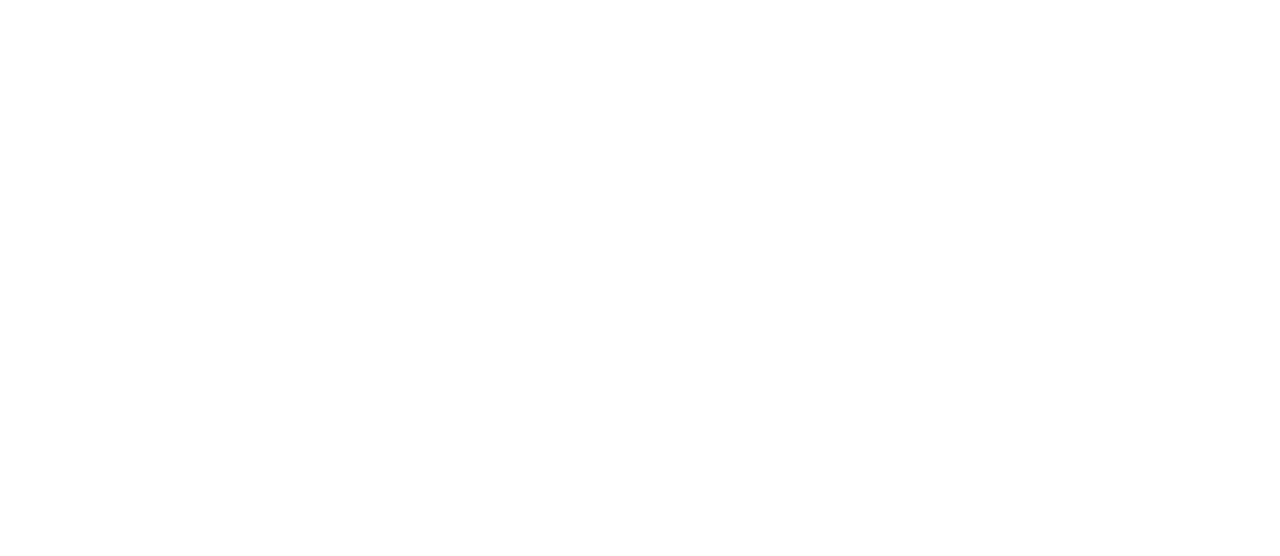
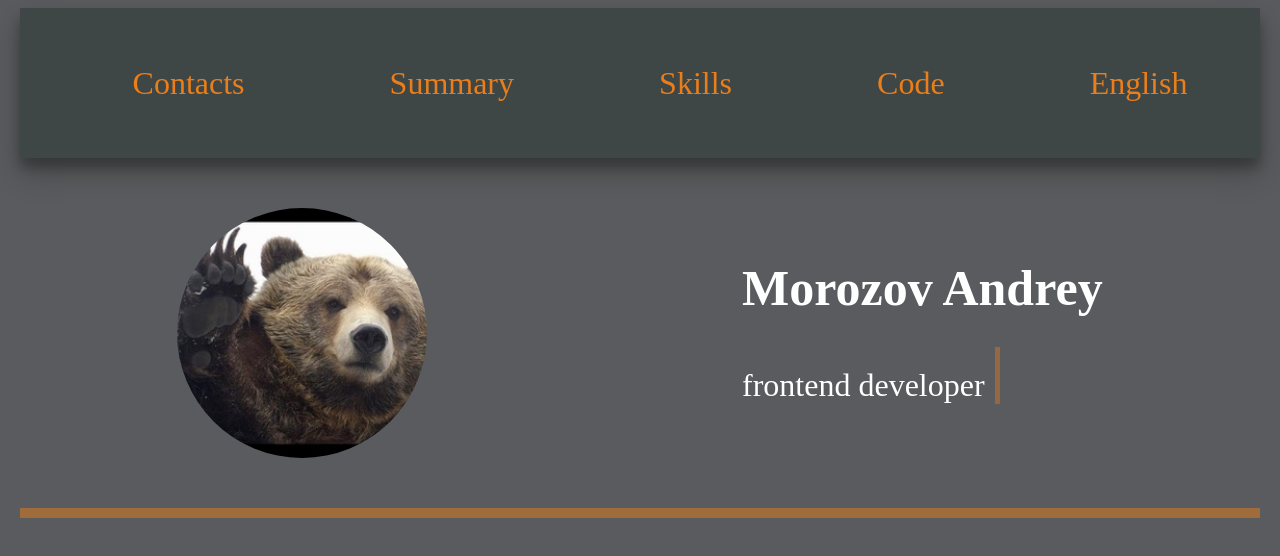
Before and after one commit to andre7061/rsschool-cv, a plain HTML site: page index.html in a window 1280 px wide. Drawn offline with Linux system fonts and the light colour scheme.

Commit message:
feat: add new file Header and First

```diff
--- /dev/null
+++ b/css/header/header.css
@@ -0,0 +1,40 @@
+.header__container {
+  background-color: rgb(62, 70, 70);
+  min-height: 150px;
+  box-shadow: 0 14px 28px rgba(0,0,0,0.25), 0 10px 10px rgba(0,0,0,0.22);
+}
+
+.nav-list {
+  margin: 0;
+  min-height: 150px;
+  display: flex;
+  align-items: center;
+  justify-content: space-around;
+  list-style-type: none;
+}
+
+.nav-link {
+  display: block;
+  color: rgb(233, 126, 26);
+  font-size: 32px;
+  text-decoration: none;
+  transition: 1s;
+}
+.nav-link:hover {
+  transform: scale(1.2);
+  color: rgb(184, 204, 236);
+  text-shadow: #fc0 1px 0 10px;
+}
+@media (max-width: 1030px) {
+  .nav-link {
+    font-size: 20px;
+  }
+
+}
+@media (max-width: 730px){
+  .nav-list{
+    display: flex;
+    flex-direction: column;
+
+  }
+}
--- /dev/null
+++ b/css/style.css
@@ -0,0 +1,20 @@
+@import "./header/header.css";
+@import "./title/title.css";
+*{
+
+  box-sizing: border-box;
+}
+html {
+  scroll-behavior: smooth;
+}
+.body{
+  background-color: rgb(89, 91, 94);
+}
+
+.main{
+
+}
+.container{
+  max-width: 1240px;
+    margin: 0 auto;
+}
--- /dev/null
+++ b/css/title/title.css
@@ -0,0 +1,82 @@
+.first__container {
+  display: flex;
+  flex-wrap: wrap;
+  justify-content: space-around;
+  align-items: center;
+  padding-top: 50px;
+  padding-bottom: 50px;
+  border-bottom: solid 10px rgba(233, 126, 26, 0.5);
+
+}
+@media (max-width: 430px){
+  .first__container{
+    padding-left: 20px;
+    padding-top: 30px;
+  }
+}
+.first__img {
+  display: block;
+  width: 250px;
+  height: 250px;
+  object-fit: cover;
+  border-radius: 50%;
+}
+
+.first__title {
+  margin: 0;
+  font-size: 50px;
+  color: white;
+
+  padding-bottom: 30px;
+}
+
+.first__wrapper {
+  display: inline-block;
+}
+.first__subtitle {
+  margin: 0;
+  padding-top: 20px;
+  font-size: 32px;
+  color: white;
+  text-align: center;
+
+  border-right: 5px solid rgb(233, 126, 26);
+  overflow: hidden;
+  width: 0;
+  white-space: nowrap;
+  animation:  typing 10s steps(50, end) forwards infinite,
+  blink .8s infinite;
+
+
+  padding-right: 10px;
+}
+
+@keyframes typing {
+  0% {
+    width: 0;
+  }
+  20%{
+    width: 100%;
+  }
+  to {
+    width: 100%;
+  }
+}
+@keyframes blink {
+  from { border-color: transparent }
+  to { border-color: rgb(233, 126, 26); }
+}
+@media (max-width: 630px){
+  .first__img{
+    width: 150px;
+  height: 150px;
+  }
+  .first__title {
+    font-size: 32px;
+    padding-bottom: 0;
+  }
+  .first__subtitle{
+    font-size: 20px;
+    padding-top: 5px;
+  }
+}
--- /dev/null
+++ b/dev.css
@@ -0,0 +1,78 @@
+/* Отладочные свойства , снять перед выкаткой в тестовую эксплуатацию / Dev-deps, to be removed before staging
+
+
+    Выделение тэгов блоков стилем границ / Block tag distinguishing by border style */
+
+header {
+  outline-style: groove;
+  outline-color: lightslategrey;
+}
+
+main {
+  outline-style: double;
+  outline-color: lightslategrey;
+}
+
+footer {
+  outline-style: ridge;
+  outline-color: lightslategrey;
+}
+
+div {
+  outline-style: solid;
+  outline-color: lightslategrey;
+}
+
+section {
+  outline-style: outset;
+  outline-color: lightslategrey;
+}
+
+article {
+  outline-style: inset;
+  outline-color: lightslategrey;
+}
+
+h1 {
+  outline-style: ridge;
+  outline-color: thistle;
+}
+
+h2 {
+  outline-style: ridge;
+  outline-color: lightpink;
+}
+
+p {
+  outline-style: groove;
+  outline-color: lightsalmon;
+}
+
+nav {
+  outline-style: dashed;
+  outline-color: navajowhite;
+}
+
+img {
+  outline-style: dotted;
+  outline-color: palevioletred;
+}
+
+ul,
+ol,
+dl {
+  outline-style: dashed;
+  outline-color: darkolivegreen;
+}
+
+li,
+dt,
+dd {
+  outline-style: dotted;
+  outline-color: darkkhaki;
+}
+
+table {
+  outline-style: ridge;
+  outline-color: darkslateblue;
+}
--- a/index.html
+++ b/index.html
@@ -1,13 +1,40 @@
 <!DOCTYPE html>
 <html lang="en">
-<head>
-  <meta charset="UTF-8">
-  <meta http-equiv="X-UA-Compatible" content="IE=edge">
-  <meta name="viewport" content="width=device-width, initial-scale=1.0">
-  <link rel="stylesheet" href="./style.css">
-  <title>Document</title>
-</head>
-<body>
-
-</body>
+  <head>
+    <meta charset="UTF-8" />
+    <meta http-equiv="X-UA-Compatible" content="IE=edge" />
+    <meta name="viewport" content="width=device-width, initial-scale=1.0" />
+    <link rel="icon" href="./assets/img/flower088.ico" />
+    <link rel="stylesheet" href="./css/style.css" />
+    <title>cv</title>
+  </head>
+  <body class="body">
+    <header class="header">
+      <div class="container header__container">
+        <nav class="nav">
+          <ul class="nav-list">
+            <li class="nav-item"><a href="#contacts" class="nav-link">Contacts</a></li>
+            <li class="nav-item"><a href="#summary" class="nav-link">Summary</a></li>
+            <li class="nav-item"><a href="#skills" class="nav-link">Skills</a></li>
+            <li class="nav-item"><a href="#code" class="nav-link">Code</a></li>
+            <li class="nav-item"><a href="#english" class="nav-link">English</a></li>
+          </ul>
+        </nav>
+      </div>
+    </header>
+    <main class="main">
+      <section class="first">
+        <div class="container first__container">
+          <img class="first__img" src="./assets/img/avatar.jpg" alt="avatarka" />
+          <div class="first__text">
+            <h1 class="first__title">Morozov Andrey</h1>
+            <div class="first__wrapper">
+              <p class="first__subtitle">frontend developer</p>
+            </div>
+          </div>
+        </div>
+      </section>
+    </main>
+    <foter></foter>
+  </body>
 </html>
--- a/style.css
+++ /dev/null
@@ -1,4 +0,0 @@
-*{
-  margin: 0;
-  padding: 0;
-}
```
Also changed, not shown: assets/img/avatar.jpg (added), assets/img/fav.ico (added), assets/img/flower088.ico (added).
